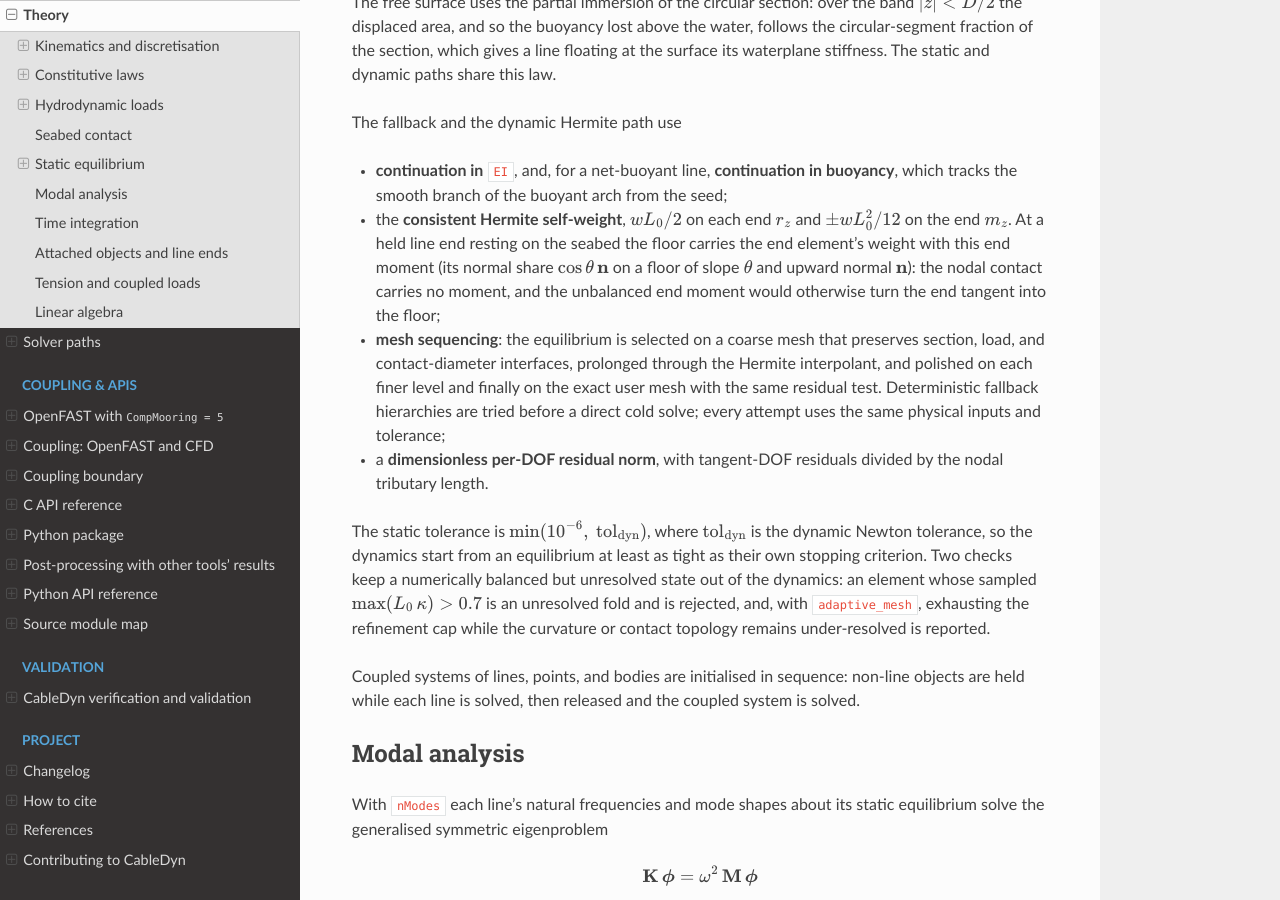
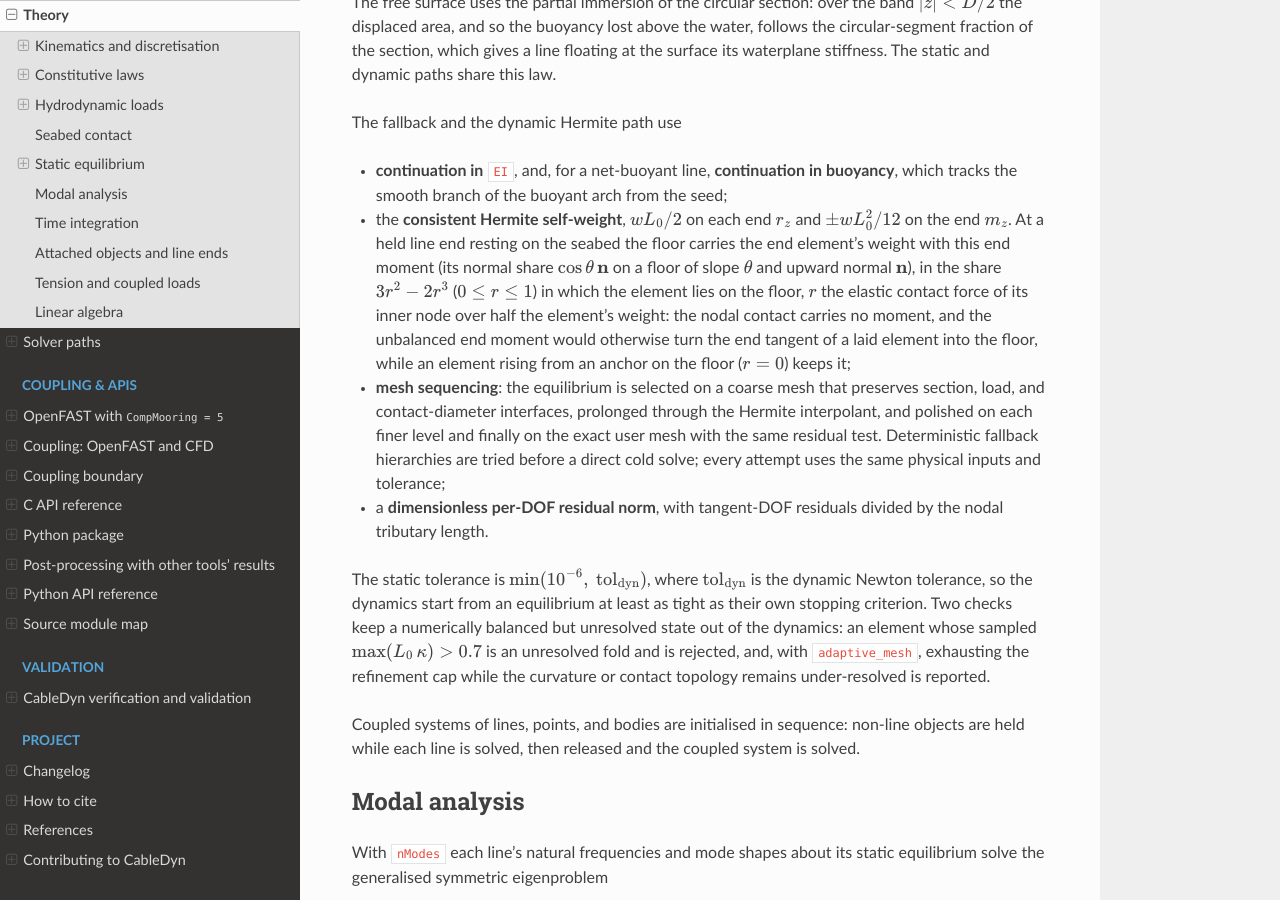
Before and after one commit to SMI-Lab-Inha/CableDyn, a Sphinx documentation site: the page built from doc/theory.rst, in a window 1280 px wide and 900 px high, scrolled down 19339 px. Built offline with Sphinx 7.4.7 and the Read the Docs theme 3.1.0, drawn with Linux system fonts in a browser that asks for light colours.

Commit message:
fix: support the end moment only where the end element is laid
Review found that the floor carried the end element's weight moment
whenever the held end node touched the seabed, so a taut line anchored
on the floor whose first element rises into the water lost the end
moment of that element's weight: the floor does not support it.

The support now also needs the element to lie on the floor: it is
scaled by a C1 smoothstep S(r) of r = N_in / (w l0 / 2), the elastic
normal force of the element's inner node from the contact law the
assembly uses over its half share of the element weight. A laid element
(r about 2) keeps the full support; an element whose inner node is
clear of the floor gets none, and its line is bit-identical to the same
line without a seabed; in between the term is smooth and its tangent is
assembled in the statics and the dynamics. A test checks the taut line
anchored on the floor against the line without a seabed, statics and
held dynamic steps, bit for bit.

The slope-polish test of hermite_cable_static failed on Linux: its
layout touched down at a node with neighbouring equilibria 3 cm apart,
and under some BLAS kernels even its reference state was unstable. The
fairlead now sits at x = 200 m, where every kernel reaches the same
stable reference, every clear node stands 0.3 m above the floor, and
both polishes return to it from four times the perturbation the test
uses (default, Prescott, Haswell and SkylakeX kernels; Release and
Debug).

The shipped finite-EI examples with a grounded anchor now change by at
most 0.34 N from dev.

Signed-off-by: Jae Hoon Seo <jaehoon.seo@inha.ac.kr>

```diff
--- a/doc/theory.rst
+++ b/doc/theory.rst
@@ -1034,8 +1034,11 @@ The fallback and the dynamic Hermite path use
   :math:`\pm wL_0^2/12` on the end :math:`m_z`. At a held line end resting on the seabed the
   floor carries the end element's weight with this end moment (its normal share
   :math:`\cos\theta\,\mathbf{n}` on a floor of slope :math:`\theta` and upward normal
-  :math:`\mathbf{n}`): the nodal contact carries no moment, and the unbalanced end moment
-  would otherwise turn the end tangent into the floor;
+  :math:`\mathbf{n}`), in the share :math:`3r^2 - 2r^3` (:math:`0 \le r \le 1`) in which the
+  element lies on the floor, :math:`r` the elastic contact force of its inner node over half the
+  element's weight: the nodal contact carries no moment, and the unbalanced end moment would
+  otherwise turn the end tangent of a laid element into the floor, while an element rising
+  from an anchor on the floor (:math:`r = 0`) keeps it;
 - **mesh sequencing**: the equilibrium is selected on a coarse mesh that preserves section,
   load, and contact-diameter interfaces, prolonged through the Hermite interpolant, and polished
   on each finer level and finally on the exact user mesh with the same residual test. Deterministic
```
Also changed, not shown: CHANGELOG.md (+6 -2 lines), 4 other files.
